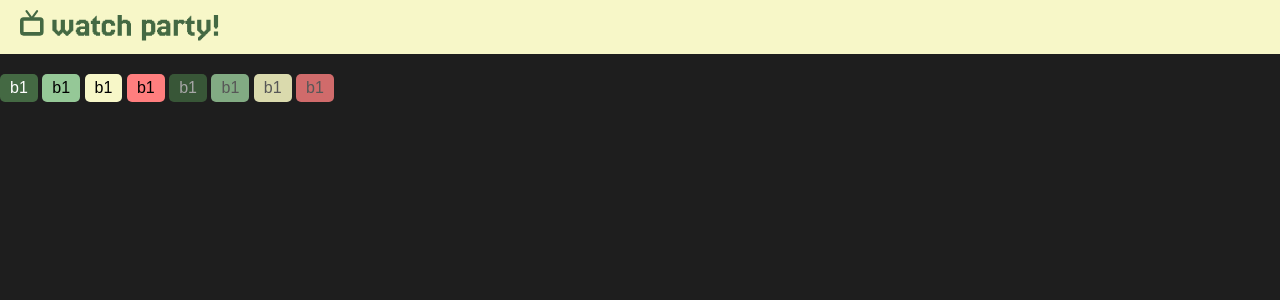
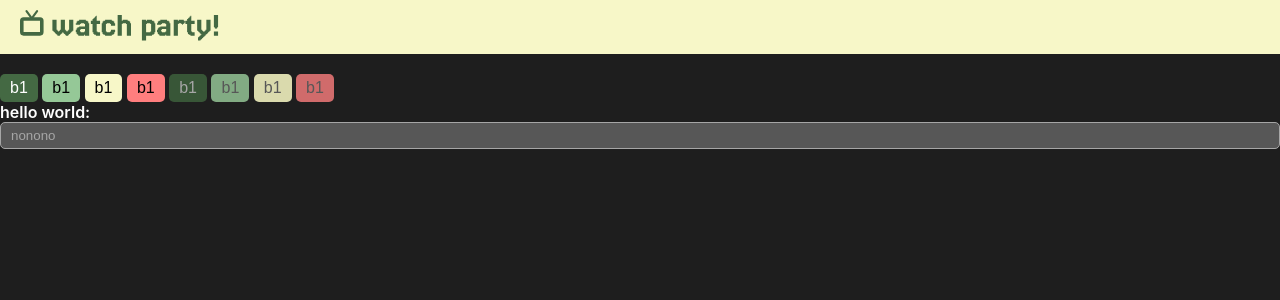
Before and after one commit to NeemZ16/watch-party, a SvelteKit app in the folder client/: page / in a window 1280 px wide. Shown: the top 300 px of the page. Built offline with nearby package versions, Linux system fonts and the light colour scheme.

Commit message:
added text input basics

```diff
--- a/client/src/app.css
+++ b/client/src/app.css
@@ -25,6 +25,7 @@
 
     --delete: #FF7E7E;
     --delete-hov: #D06B6B;
+    --focus: #6cc2da;
 
     --font-sans: 'Inter', system-ui, sans-serif;
 
@@ -32,6 +33,10 @@
     --page-padding: 1.25rem;
 }
 
+*:focus-visible {
+    outline: 1.5px solid var(--focus);
+}
+
 body {
     background-color: var(--color-bg);
     color: var(--color-text);
--- a/client/src/lib/components/interactive/button.svelte
+++ b/client/src/lib/components/interactive/button.svelte
@@ -15,7 +15,7 @@
 	.btn {
 		padding: 0.313rem 0.625rem;
 		border: none;
-		border-radius: 5px;
+		border-radius: 0.313rem;
 		cursor: pointer;
         font-size: 1rem;
         color: #000;
--- a/client/src/lib/components/interactive/form-field.svelte
+++ /dev/null
@@ -1,3 +0,0 @@
-<script>
-
-</script>
--- /dev/null
+++ b/client/src/lib/components/interactive/formField.svelte
@@ -0,0 +1,30 @@
+<script>
+    let {label, placeholder, type = 'text'} = $props();
+    let value = $state('');
+</script>
+
+<label>
+    {label}:
+    <input {type} {placeholder} {value}>
+</label>
+
+<style>
+    label {
+        display: flex;
+        flex-direction: column;
+        font-weight: 600;
+    }
+
+    input {
+        background: var(--gray-dark);
+        border: 1px solid var(--gray-light);
+        border-radius: 0.313rem;
+        color: #FFFFFF;
+        padding: 0.313rem 0.625rem;
+    }
+
+    input::placeholder {
+        color: var(--gray-light);
+    }
+
+</style>
--- a/client/src/lib/components/navbar.svelte
+++ b/client/src/lib/components/navbar.svelte
@@ -3,7 +3,7 @@
 </script>
 
 <div id="navbar">
-    <img src={logo} alt="watch party!">
+    <a href="/"><img src={logo} alt="watch party!"></a>
 </div>
 
 <style>
--- a/client/src/routes/+page.svelte
+++ b/client/src/routes/+page.svelte
@@ -1,6 +1,7 @@
 <script>
     import Navbar from '$lib/components/navbar.svelte';
     import Button from '$lib/components/interactive/button.svelte';
+    import FormField from '$lib/components/interactive/formField.svelte';
 </script>
 
 <Navbar />
@@ -13,3 +14,5 @@
 <Button variant='secondary' disabled>b1</Button>
 <Button variant='neutral' disabled>b1</Button>
 <Button variant='delete' disabled>b1</Button>
+
+<FormField label='hello world' placeholder='nonono'/>
```
